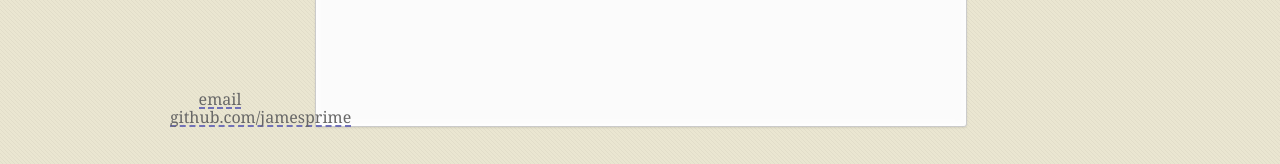
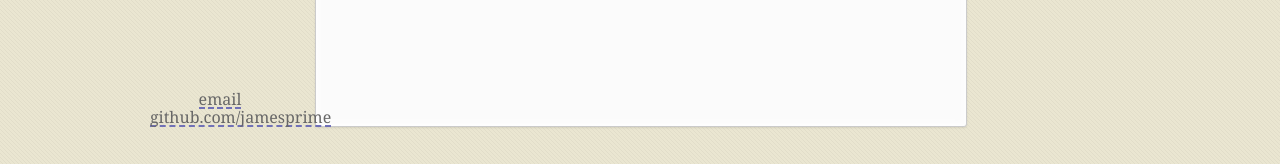
Before and after one commit to jamesprime/jamesprime.github.io, a Jekyll site: the page built from index.html, in a window 1280 px wide. Shown: the part 733-897 px from the top of the page. Built offline with Jekyll 4.4.1, drawn with Linux system fonts in a browser that asks for light colours; nearby versions of some CDN libraries; some web fonts are replaced.

Commit message:
Updated _sass/jamesprime.scss
Tried to centre footer links properly by commenting out li margins; We Shall See

```diff
--- a/_sass/jamesprime.scss
+++ b/_sass/jamesprime.scss
@@ -411,8 +411,8 @@
     // Inline links please
     li {
         display: inline-block;
-        margin-left: 20px;
-        margin-right: 20px;
+        // margin-left: 20px;
+        // margin-right: 20px;
     }
     ul {
         text-align: center;
```
